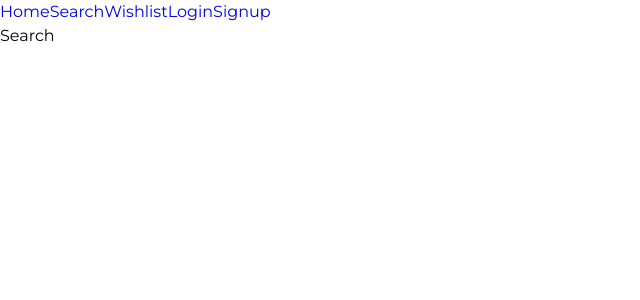
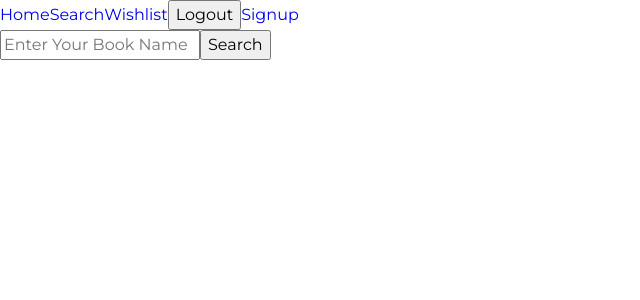
Before and after one commit to eimantaspav/my-books, a React (Create React App) app: page /search in a window 1280 px wide. Shown: the top 300 px of the page, without its empty margins (0-640 px from the left). Built offline with nearby package versions, Linux system fonts and the light colour scheme; no server answers.

Commit message:
preserve auth state,  build navbar, add search functionality (google API), add searched items to firebase, display added in home"

```diff
--- a/src/App.js
+++ b/src/App.js
@@ -3,20 +3,31 @@ import Home from './pages/home/Home';
 import Login from './pages/login/Login';
 import Search from './pages/search/Search';
 import Signup from './pages/signup/Signup';
-import Wishlist from './pages/wishlist/Wishlist'; // componenets
+import Wishlist from './pages/wishlist/Wishlist';
+// componenets
 import Navbar from './components/navbar/Navbar';
+// services
+import { onAuthStateChanged } from 'firebase/auth';
+import { auth } from './firebase/config';
 // hooks
-import { useState } from 'react';
+import { useState, useEffect } from 'react';
 // router
 import { BrowserRouter, Routes, Route } from 'react-router-dom';
-import { signOut } from 'firebase/auth';
-// services
-import { auth } from './firebase/config';
 
 function App() {
   // check if logged in
   const [isAuth, setIsAuth] = useState(false);
-
+  const [user, setUser] = useState({});
+  useEffect(() => {
+    onAuthStateChanged(auth, currentUser => {
+      setUser(currentUser);
+      if (user) {
+        setIsAuth(true);
+      }
+      console.log(currentUser);
+    });
+  }, [user]);
+  //
   return (
     <BrowserRouter>
       <Navbar isAuth={isAuth} setIsAuth={setIsAuth} />
--- /dev/null
+++ b/src/components/BookCard/BookCard.js
@@ -0,0 +1,42 @@
+import { useState } from 'react';
+import { db, auth } from '../../firebase/config';
+import { addDoc, collection, getDocs } from 'firebase/firestore';
+
+export default function BookCard({ books }) {
+  const librariesCollectionRef = collection(db, 'Libraries');
+  const addBook = async (id, title, thumbnail, volumeInfo) => {
+    await addDoc(librariesCollectionRef, {
+      id,
+      title,
+      thumbnail,
+      uid: auth.currentUser.uid,
+      uName: auth.currentUser.displayName,
+      volumeInfo,
+    });
+  };
+  return (
+    <>
+      {books.map(book => {
+        let title = book.volumeInfo.title;
+        let thumbnail = book.volumeInfo.imageLinks && book.volumeInfo.imageLinks.smallThumbnail;
+        if (thumbnail != undefined) {
+          return (
+            <div key={book.id} className="card">
+              <img src={thumbnail} alt="" />
+              <div className="bottom">
+                <h3 className="title">{title}</h3>
+                <button
+                  onClick={() => {
+                    addBook(book.id, title, thumbnail, book.volumeInfo);
+                  }}
+                >
+                  Add to reading list
+                </button>
+              </div>
+            </div>
+          );
+        }
+      })}
+    </>
+  );
+}
--- a/src/components/navbar/Navbar.js
+++ b/src/components/navbar/Navbar.js
@@ -1,11 +1,11 @@
 import { Link, useNavigate } from 'react-router-dom';
+//services
 import { signOut } from 'firebase/auth';
 import { auth } from '../../firebase/config';
 
 export default function Navbar({ isAuth, setIsAuth }) {
   let navigate = useNavigate();
-
-  // sign out
+  //
   const signUserOut = () => {
     signOut(auth).then(() => {
       localStorage.clear();
--- a/src/pages/home/Home.js
+++ b/src/pages/home/Home.js
@@ -1,5 +1,35 @@
 import styles from './Home.module.css';
+// hooks
+import { useEffect, useState } from 'react';
+//services
+import { db } from '../../firebase/config';
+import { collection, getDocs } from 'firebase/firestore';
 
 export default function Home() {
-  return <div>Home</div>;
+  const librariesCollectionRef = collection(db, 'Libraries');
+  const [readingList, setReadingList] = useState([]);
+  //
+  useEffect(() => {
+    const getReadingList = async () => {
+      const data = await getDocs(librariesCollectionRef);
+      setReadingList(data.docs.map(doc => ({ ...doc.data() })));
+    };
+    getReadingList();
+    console.log(readingList);
+  }, []);
+  //
+  return (
+    <div>
+      <h1>Reading List</h1>
+      {readingList.map(book => {
+        return (
+          <div key={book.id}>
+            <h2>{book.title}</h2>
+            <img src={book.thumbnail} alt="" />
+            <button>Add notes</button>
+          </div>
+        );
+      })}
+    </div>
+  );
 }
--- a/src/pages/login/Login.js
+++ b/src/pages/login/Login.js
@@ -1,6 +1,8 @@
 import styles from './Login.module.css';
+// services
 import { auth, googleProvider } from '../../firebase/config';
 import { signInWithPopup } from 'firebase/auth';
+//
 import { useNavigate } from 'react-router-dom';
 
 export default function Login({ setIsAuth }) {
--- a/src/pages/search/Search.js
+++ b/src/pages/search/Search.js
@@ -1,5 +1,37 @@
 import styles from './Search.module.css';
+import { key } from '../../firebase/key';
+// components
+import BookCard from '../../components/BookCard/BookCard';
+// hooks
+import { useState } from 'react';
+//
+export default function Search() {
+  const [search, setSearch] = useState('');
+  const [bookData, setBookData] = useState([]);
+  //
+  const searchBook = e => {
+    e.preventDefault();
+    fetch(`https://www.googleapis.com/books/v1/volumes?q=${search}&key=&${key}`)
+      .then(res => res.json())
+      .then(data => setBookData(data.items))
+      .catch(err => {
+        console.log(err.message);
+      });
+  };
 
-export default function Search() {
-  return <div>Search</div>;
+  return (
+    <>
+      <form onSubmit={searchBook}>
+        <input
+          onChange={e => setSearch(e.target.value)}
+          value={search}
+          placeholder="Enter Your Book Name"
+          type="text"
+        />
+        <button type="submit">Search</button>
+      </form>
+
+      <BookCard books={bookData} />
+    </>
+  );
 }
```
Also changed, not shown: src/components/BookCard/BookCard.module.css (added).
